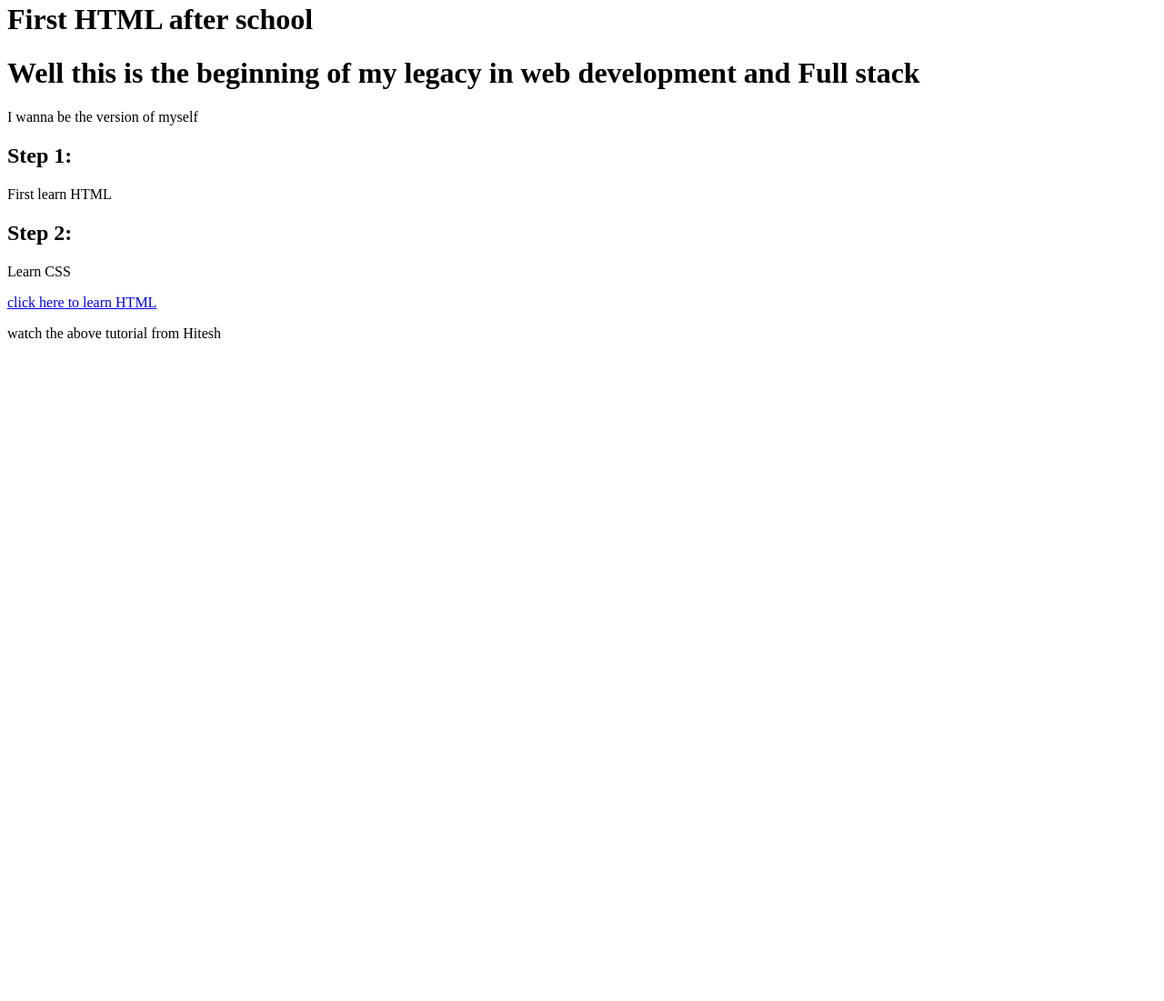
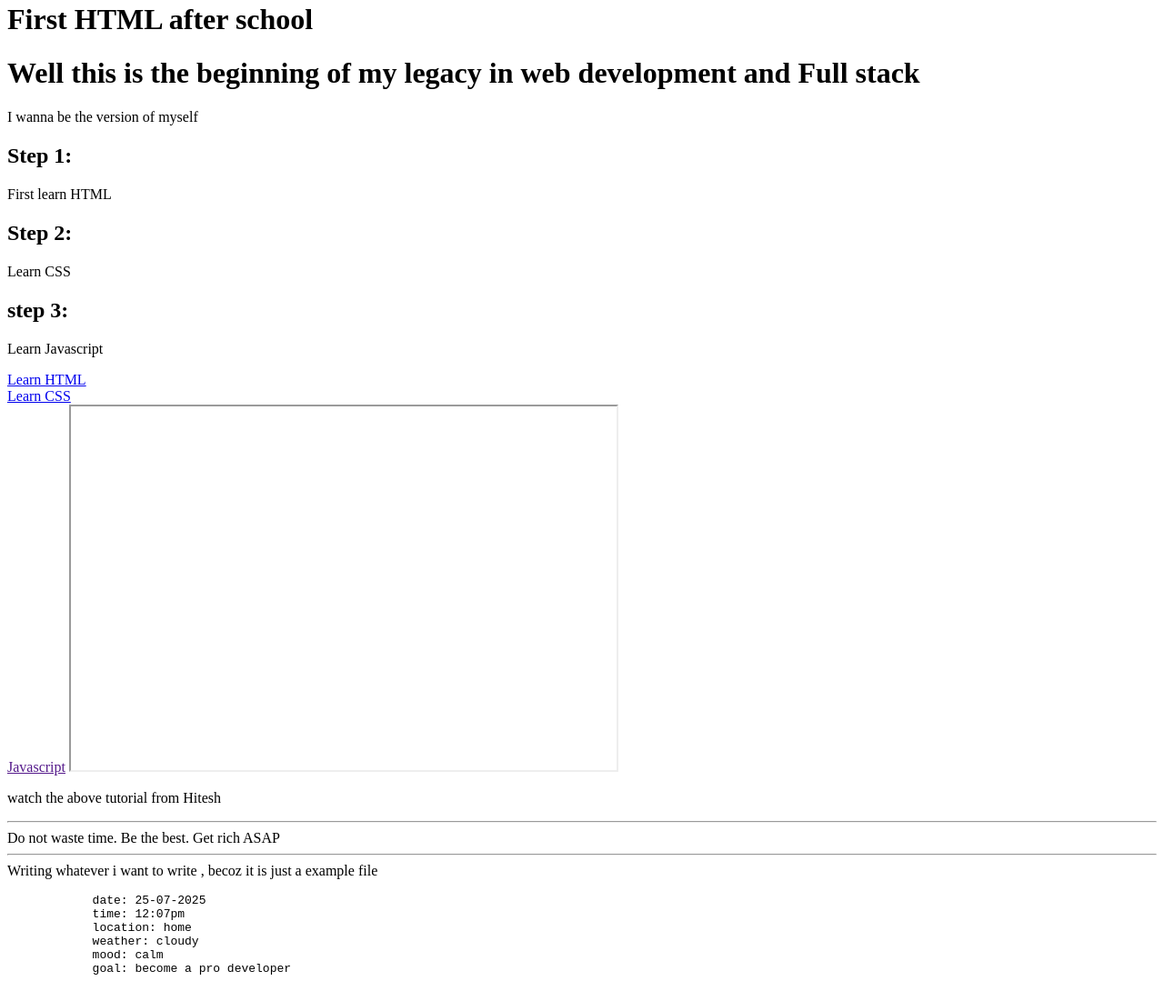
Before and after one commit to siddreddy23/HTML, a plain HTML site: page self.html in a window 1280 px wide. Shown: the part 18-1119 px from the top of the page at 91% size. Before the commit the page ends 800 px from the top, so only its background shows below. Drawn offline with Linux system fonts and the light colour scheme.

Commit message:
update html file with new changes

```diff
--- a/self.html
+++ b/self.html
@@ -1,15 +1,32 @@
 <!DOCTYPE html>
-<html lang=""en">
+<html lang="en">
 <html>
     <head>
-        <h1>First HTML after school</h1>
+        <h1 title="The First">First HTML after school</h1>
     </head>
     <body>
         <h1>Well this is the beginning of my legacy in web development and Full stack</h1>
         <p>I wanna be the version of myself</p>
         <h2>Step 1:</h2> <p>First learn HTML</p>
         <h2>Step 2:</h2> <p>Learn CSS</p>
-        <a href="https://www.youtube.com/watch?v=CetKwpx3t6g&list=PLu71SKxNbfoDBNF5s-WH6aLbthSEIMhMI&index=3">click here to learn HTML</a>
-        <p>watch the above tutorial from Hitesh</p>
+        <h2>step 3:</h2> <p>Learn Javascript</p>
+        <a href="https://www.youtube.com/" target="_blank" rel="noopener noreferer">Learn HTML</a> <br />
+        <a href="https://www.youtube.com/watch?v=UB1O30fR-EE" target="_self" rel="noopener noreferer">Learn CSS</a><br />
+        <a href=""https://www.youtube.com/" target="myFrame"> Javascript</a>
+        <iframe name="myFrame" width="600" height="400"></iframe>
+        <p>watch the above tutorial from Hitesh
+            <hr>
+            Do not waste time. Be the best. Get rich ASAP
+            <hr>
+            Writing whatever i want to write , becoz it is just a example file
+        </p>
+        <pre>
+            date: 25-07-2025
+            time: 12:07pm
+            location: home
+            weather: cloudy
+            mood: calm
+            goal: become a pro developer
+        </pre>
     </body>
 </html>
```
